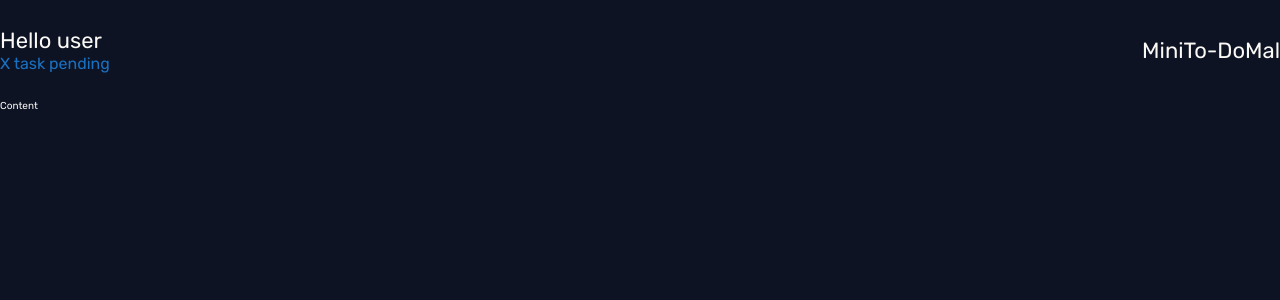
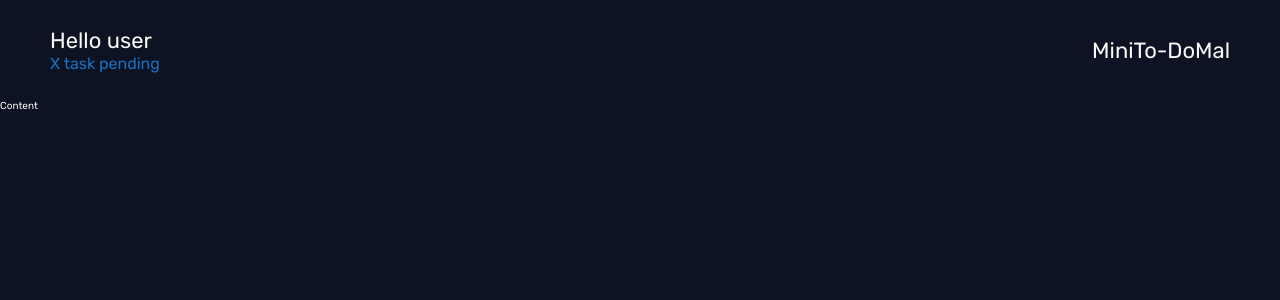
Before and after one commit to MrAghaei/MiniTo-DoMal, a React (Vite) app in the folder minitodomal/: page / in a window 1280 px wide. Shown: the top 300 px of the page. Built offline with nearby package versions, Linux system fonts and the light colour scheme.

Commit message:
[UPDATE] css units (#3)

```diff
--- a/minitodomal/src/componenets/Content.scss
+++ b/minitodomal/src/componenets/Content.scss
@@ -2,6 +2,6 @@
 .content{
   background-color: $main-black;
   height: 100rem;
-  width: 100%;
+  max-width: 100vw;
   color: $main-white;
 }
--- a/minitodomal/src/componenets/NavBar.scss
+++ b/minitodomal/src/componenets/NavBar.scss
@@ -4,12 +4,12 @@
 .nav-bar{
   display: flex;
   gap: 1.2rem;
-
+  max-width: 100vw;
   color: $main-white;
   width: 100%;
   height: 10rem;
   justify-content: space-between;
   align-items: center;
   font-size: 2.2rem;
-
+  padding: 5rem;
 }
```
